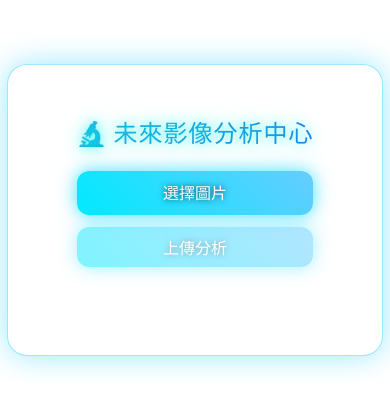
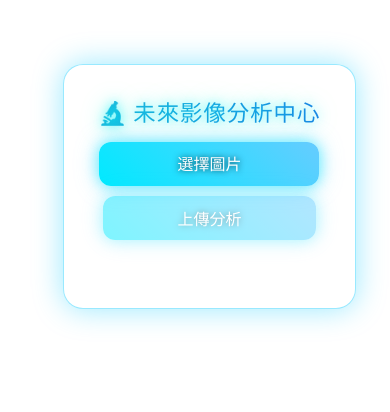
Before and after one commit to HW528xxxxx/ComputerVision_UI, a Vue app: page / in a window 390 px wide. Shown: the top 412 px of the page. Built offline with nearby package versions, Linux system fonts and the light colour scheme.

Commit message:
調整響應式設計，優化上傳區域和預覽圖片樣式

```diff
--- a/src/components/ImageUploader.vue
+++ b/src/components/ImageUploader.vue
@@ -131,7 +131,6 @@ html, body {
   align-items: center;
   padding: 32px 16px;
   font-family: 'Inter', 'Arial', sans-serif;
-  color: #0b2540;
   background: #ffffff;
 }
 
@@ -306,24 +305,51 @@ html, body {
 
 /* 手機小螢幕 */
 @media (max-width: 480px) {
+  .card {
+    padding: 20px;
+    max-width: 95%;
+    margin: 0 auto;
+  }
+
   .title {
-    font-size: 1.5rem;
+    font-size: 1.4rem;
+    line-height: 1.6rem;
+    margin-bottom: 16px;
   }
   .upload-area {
     flex-direction: column;
-    gap: 12px;
+    gap: 10px;
     align-items: center;
   }
 
-  .upload-area label,
-  .upload-area button {
-    width: 80%;
-    max-width: 300px;
-    box-sizing: border-box;
+  /* 檔案選擇按鈕：固定寬度 */
+  .upload-area label {
+    width: 100%;
+    max-width: 200px;
+    font-size: 1rem;
+    padding: 10px;
     text-align: center;
   }
+
+  /* 上傳按鈕：自適應文字 */
+  .upload-area button {
+    padding: 10px 20px;
+    width: 85%;
+    max-width: 200px;
+    font-size: 1rem;
+    max-width: none;
+    align-self: center;
+  }
+
   .preview img {
-    max-height: 35vh;
+    max-height: 200px;
+    width: 100%;
+    object-fit: contain;
+    border-radius: 10px;
+  }
+
+  .result-table {
+    font-size: 0.85rem;
   }
 }
 </style>
```
